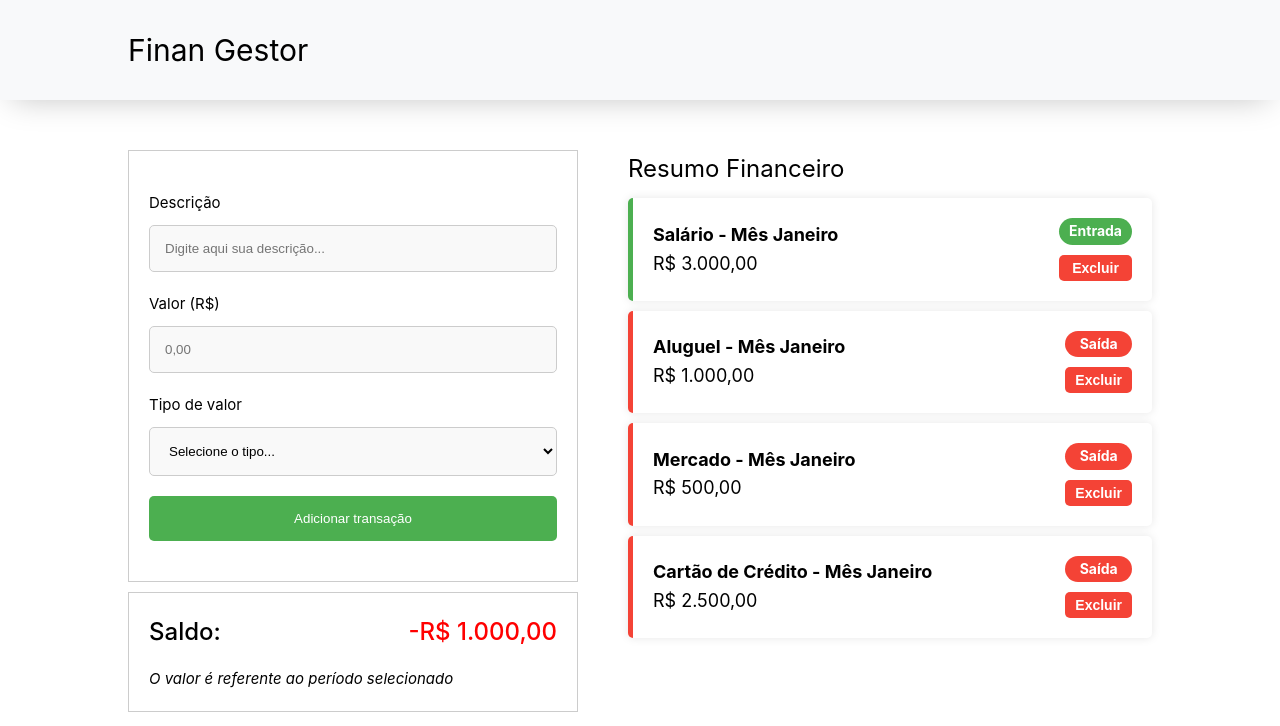
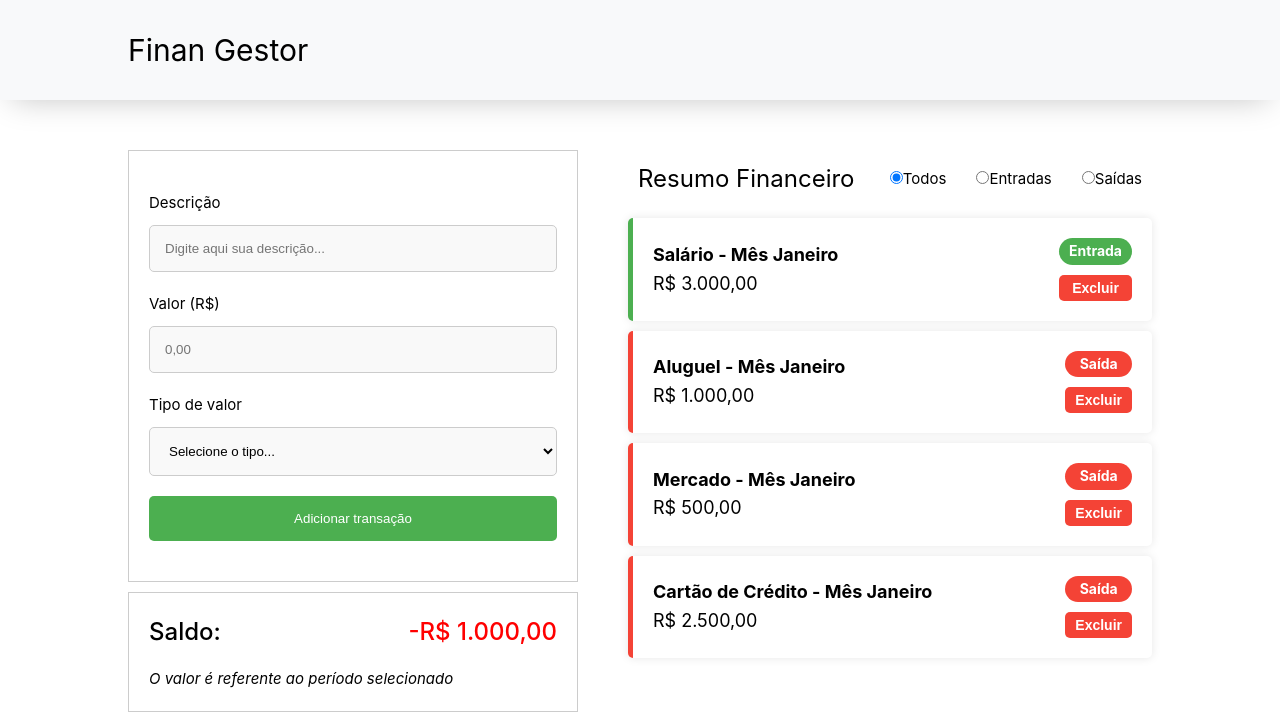
Before and after one commit to patrickcordeiro/finan-gestor, a Vue app: page / in a window 1280 px wide. Shown: the top 726 px of the page. Built offline with nearby package versions, Linux system fonts and the light colour scheme.

Commit message:
feat: Add filter by transactions type

```diff
--- /dev/null
+++ b/src/components/FiltersTransaction.vue
@@ -0,0 +1,56 @@
+<template>
+  <div class="filters">
+    <div v-for="filter in filters" :key="filter.name">
+      <input
+        type="radio"
+        :id="filter.value"
+        :value="filter.value"
+        :checked="filter.checked"
+        :name="filter.value"
+        @click="($emit) => changeFilter(filter.value)"
+      />
+      <label :for="filter.value">{{ filter.name }}</label>
+    </div>
+  </div>
+</template>
+
+<script setup lang="ts">
+import { ref } from 'vue'
+
+const filters = ref([
+  {
+    name: 'Todos',
+    value: 'all',
+    checked: true,
+  },
+  {
+    name: 'Entradas',
+    value: 'income',
+    checked: false,
+  },
+  {
+    name: 'Saídas',
+    value: 'outcome',
+    checked: false,
+  },
+])
+
+const emit = defineEmits(['filter-changed'])
+
+const changeFilter = (selected: string) => {
+  filters.value = filters.value.map((filter) => {
+    filter.checked = filter.value === selected
+    return filter
+  })
+
+  emit('filter-changed', selected)
+}
+</script>
+
+<style>
+.filters {
+  display: flex;
+  gap: 30px;
+  justify-content: space-between;
+}
+</style>
--- a/src/components/TransactionsList.vue
+++ b/src/components/TransactionsList.vue
@@ -1,13 +1,16 @@
 <template>
   <div class="container">
-    <h1>Resumo Financeiro</h1>
+    <div class="container-header">
+      <h1>Resumo Financeiro</h1>
+      <FiltersTransaction @filter-changed="changeFilterSelected" />
+    </div>
 
     <div class="without-transactions" v-if="!props.transactionList.length">
       <p>Você ainda não possui nenhum lançamento</p>
     </div>
 
     <div
-      v-for="transaction in props.transactionList"
+      v-for="transaction in transactionsFiltered"
       :key="transaction.id"
       class="transactions-list"
     >
@@ -18,6 +21,8 @@
 
 <script setup lang="ts">
 import TransactionCard from './TransactionCard.vue'
+import FiltersTransaction from './FiltersTransaction.vue'
+import { computed, ref } from 'vue'
 
 const props = defineProps<{
   transactionList: {
@@ -29,6 +34,22 @@ const props = defineProps<{
     type: string
   }[]
 }>()
+
+const filterSelected = ref('all')
+const transactionsFiltered = computed(() => {
+  if (filterSelected.value === 'all') return props.transactionList
+  return props.transactionList.filter((transaction) => {
+    const filterValue = filterSelected.value === 'income' ? 'Entrada' : 'Saída'
+
+    if (transaction.type === filterValue) {
+      return transaction
+    }
+  })
+})
+
+const changeFilterSelected = (selected: string) => {
+  filterSelected.value = selected
+}
 </script>
 
 <style>
@@ -38,8 +59,15 @@ const props = defineProps<{
   flex-direction: column;
   gap: 10px;
 
-  h1 {
-    font-size: 24px;
+  .container-header {
+    display: flex;
+    justify-content: space-between;
+    align-items: center;
+    padding: 10px;
+
+    h1 {
+      font-size: 24px;
+    }
   }
 
   .without-transactions {
```
